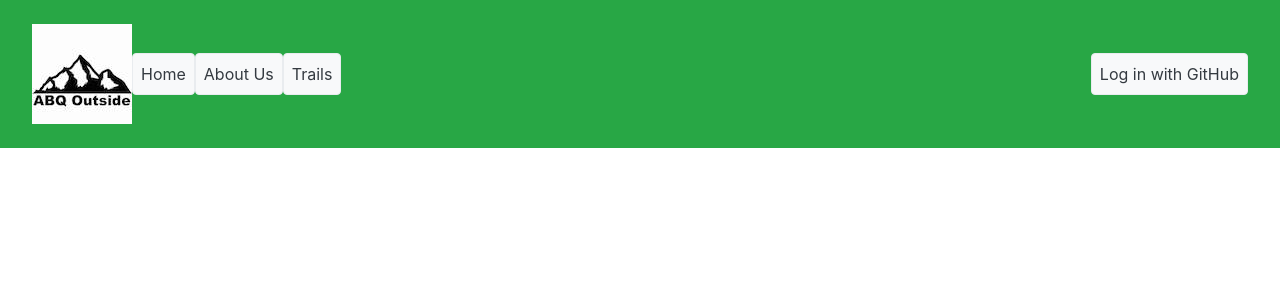
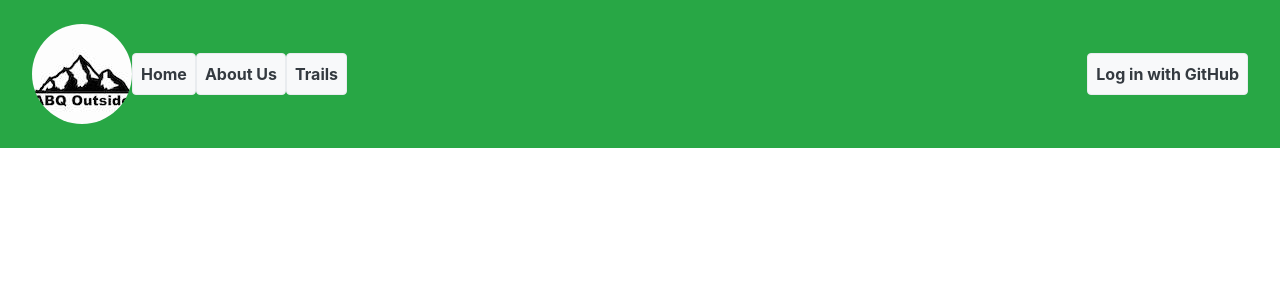
Before and after one commit to GusLDiaz/abq-outside, a PHP site: page /static-ui/about-us.php in a window 1280 px wide. Shown: the top 300 px of the page. Run offline with PHP 8.4, Linux system fonts and the light colour scheme; some libraries are stand-ins or nearby versions.

Commit message:
Did some style on the navbar AGAIN https://app.asana.com/0/660901941582663/698758989766688

```diff
--- a/static-ui/navbar.php
+++ b/static-ui/navbar.php
@@ -2,25 +2,25 @@
 <header>
 	<div class="container-fluid p-3 mb-2 bg-success text-white">
 		<nav class="navbar navbar-expand-lg">
-			<img src="../src/img/temporary-logo.jpeg" alt="logo" class="logo align-center mx-auto">
+			<img src="../src/img/temporary-logo.jpeg" alt="logo" class="img-fluid rounded-circle logo align-center mx-auto">
 			<button class="navbar-toggler navbar-toggler-right navbar-dark" type="button" data-toggle="collapse" data-target="#navbarSupportedContent" aria-controls="navbarSupportedContent" aria-expanded="false" aria-label="Toggle Navigation">
 				<span class="navbar-toggler-icon"></span>
 			</button>
 			<div class="collapse navbar-collapse" id="navbarSupportedContent">
 				<ul class="navbar-nav mr-auto">
 					<li class="nav-item">
-						<a href="home-view.php" class="nav-link text-dark rounded border bg-light text-center">Home</a>
+						<a href="home-view.php" class="nav-link text-dark font-weight-bold rounded border bg-light text-center">Home</a>
 					</li>
 					<li class="nav-item">
-						<a href="about-us.php" class="nav-link text-dark rounded border bg-light text-center">About Us</a>
+						<a href="about-us.php" class="nav-link text-dark font-weight-bold rounded border bg-light text-center">About Us</a>
 					</li>
 					<li class="nav-item">
-						<a href="trails.php" class="nav-link text-dark rounded border bg-light text-center">Trails</a>
+						<a href="trails.php" class="nav-link text-dark font-weight-bold rounded border bg-light text-center">Trails</a>
 					</li>
 				</ul>
 				<ul class="navbar-nav ml-auto">
 					<li class="nav-item">
-						<a href="https://bootcamp-coders.cnm.edu/~egarcia262/abq-outside/public_html/api/oauth" class="nav-link text-dark rounded border bg-light text-center">Log in with GitHub</a>
+						<a href="https://bootcamp-coders.cnm.edu/~egarcia262/abq-outside/public_html/api/oauth" class="nav-link text-dark font-weight-bold rounded border bg-light text-center">Log in with GitHub</a>
 					</li>
 				</ul>
 			</div>
```
